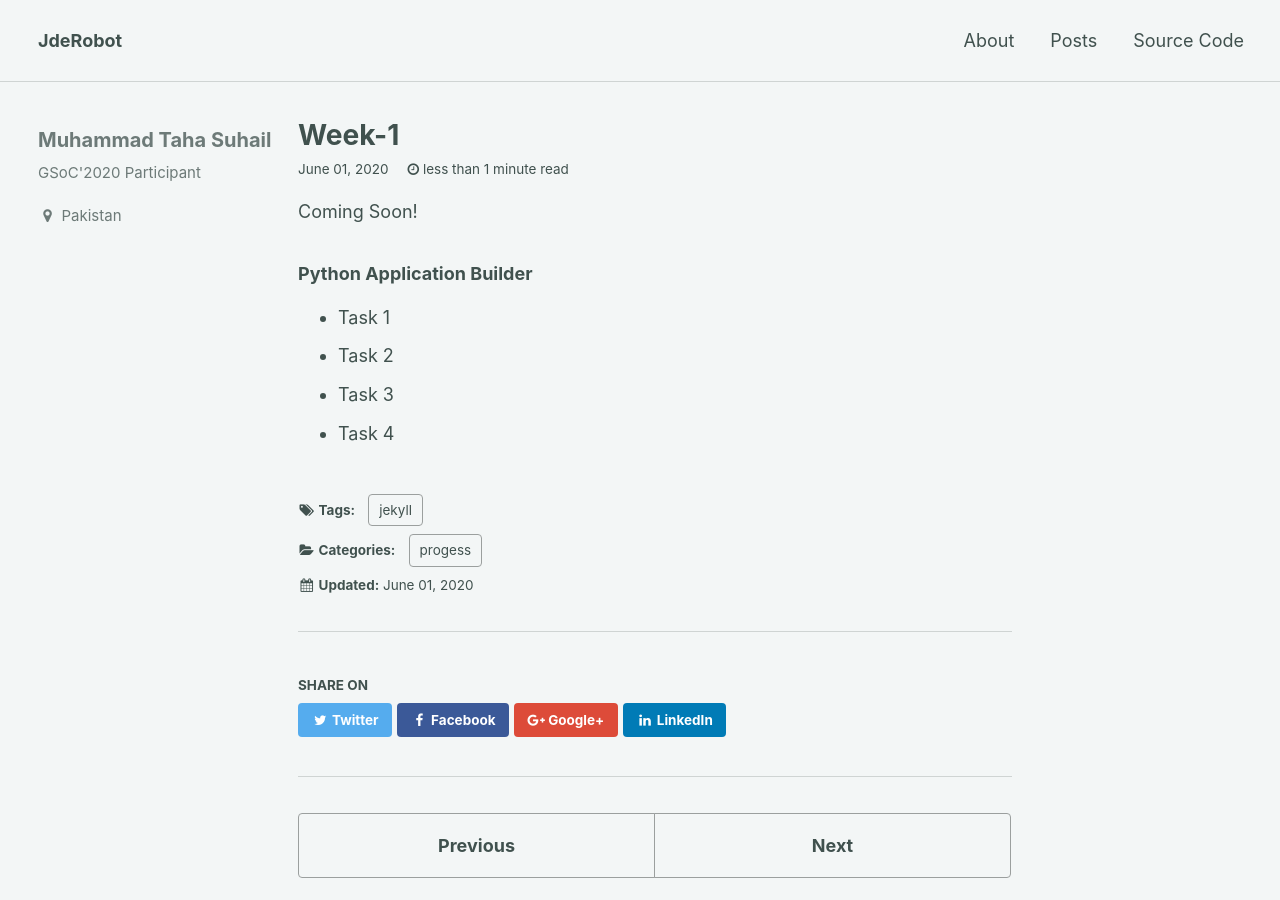
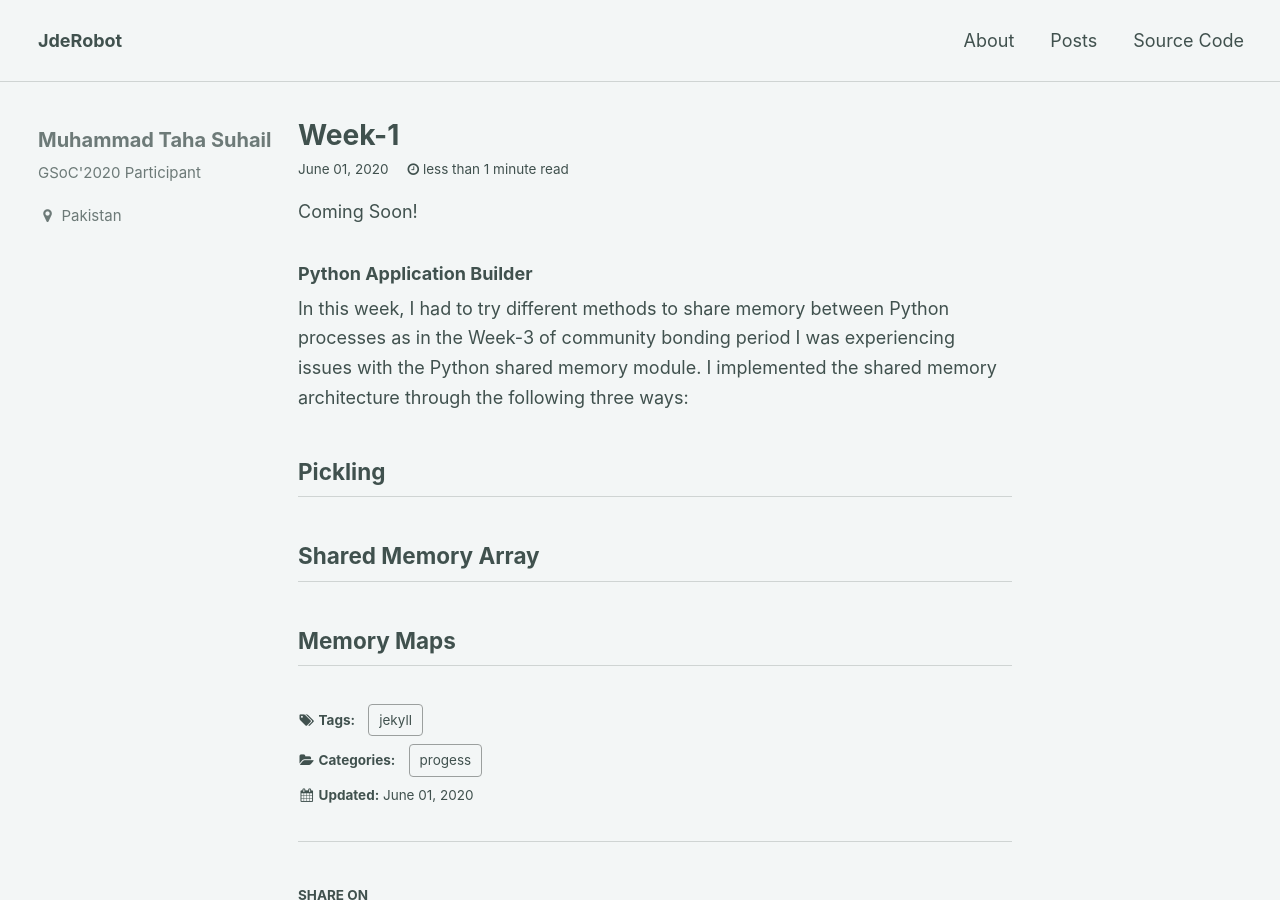
Before and after one commit to TheRoboticsClub/colab-gsoc2020-Muhammad_Taha, a Jekyll site: the page built from docs/_posts/2020-06-01-Week-1-GSoC.md, in a window 1280 px wide and 900 px high. Built offline with Jekyll 4.4.1, drawn with Linux system fonts in a browser that asks for light colours.

Commit message:
Update 2020-06-01-Week-1-GSoC.md

```diff
--- a/docs/_posts/2020-06-01-Week-1-GSoC.md
+++ b/docs/_posts/2020-06-01-Week-1-GSoC.md
@@ -8,7 +8,10 @@ Coming Soon!
 
 ### Python Application Builder
 
-- Task 1
-- Task 2
-- Task 3
-- Task 4
+In this week, I had to try different methods to share memory between Python processes as in the Week-3 of community bonding period I was experiencing issues with the Python shared memory module. I implemented the shared memory architecture through the following three ways:
+
+## Pickling
+
+## Shared Memory Array
+
+## Memory Maps
```
